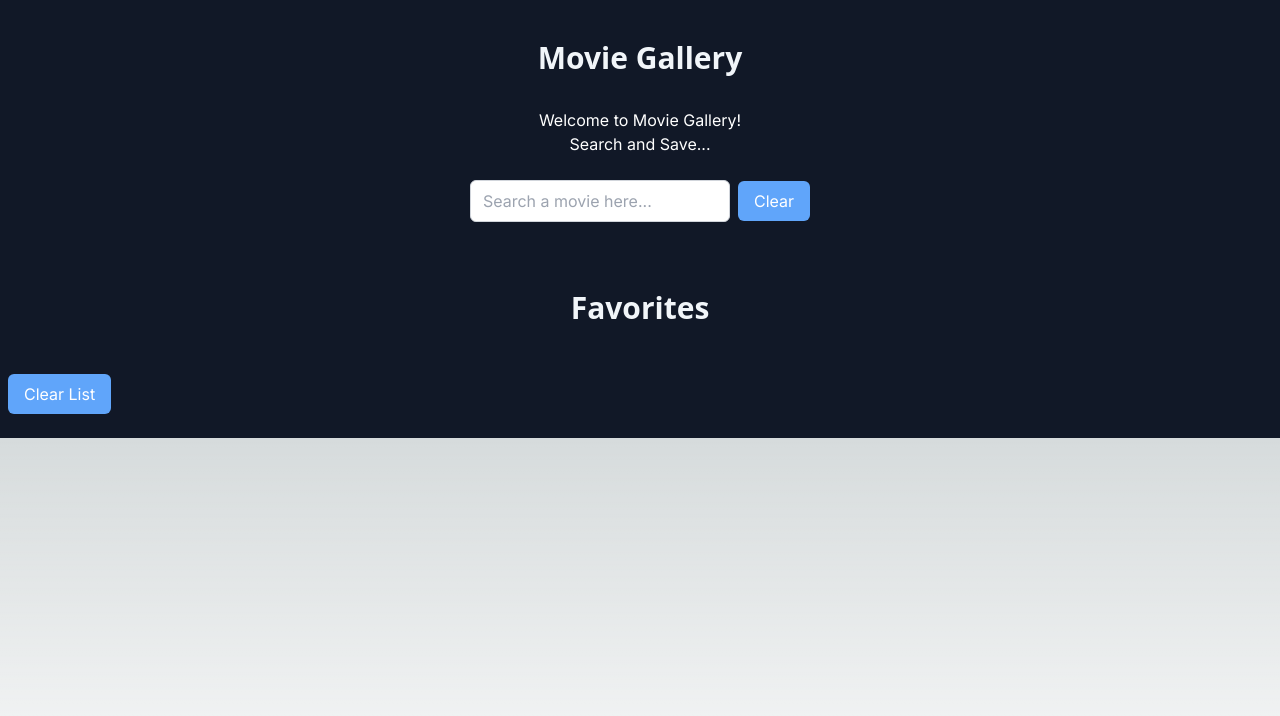
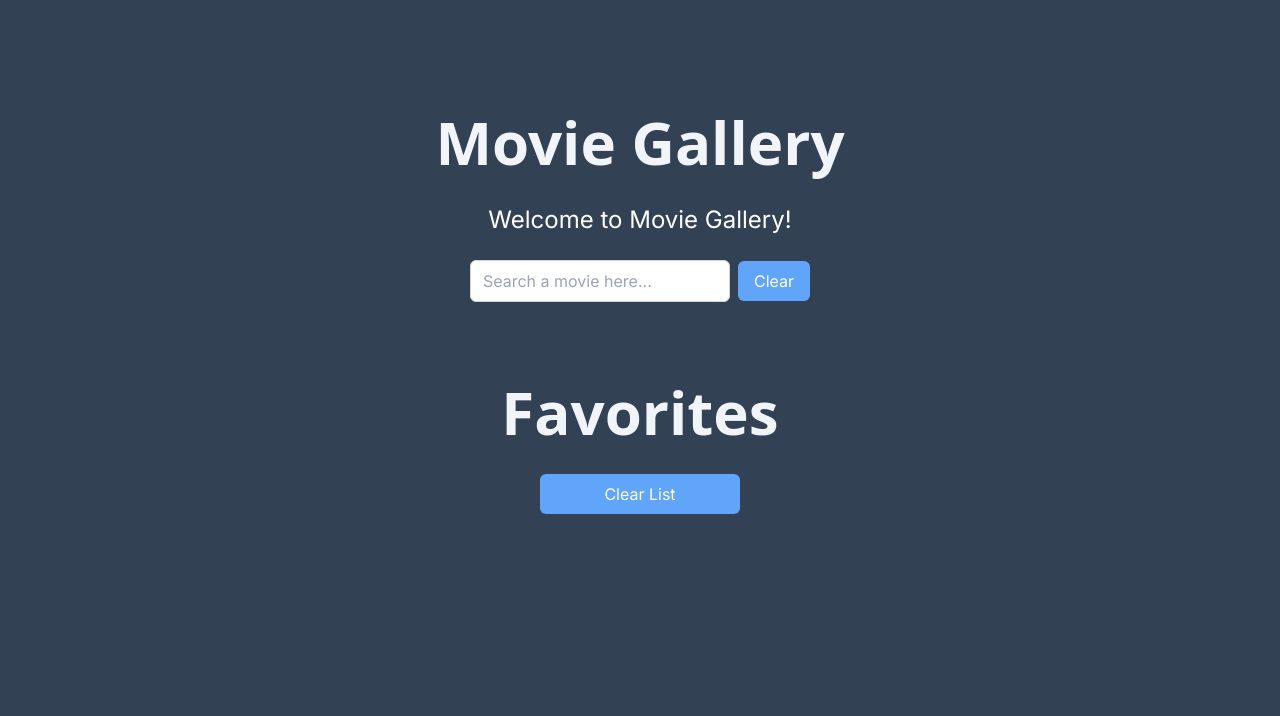
Before and after one commit to Jeffrey-Rivera/cprg306-projectphase2, a Next.js app: page / in a window 1280 px wide. Shown: the top 716 px of the page. Built offline with nearby package versions, Linux system fonts and the light colour scheme.

Commit message:
components fourth part

```diff
--- a/app/components/movie-list.js
+++ b/app/components/movie-list.js
@@ -11,6 +11,7 @@ export default function MovieList({movies, handleFavoritesClick, FavoriteCompone
                 <p className="text-sm">⭐{movie.Ratings.find(r => r.Source === "Internet Movie Database")?.Value}</p>}
               </div>
             </div>
+
             <div className="text-sm pt-2 text-gray-400">
               <p>Type: {movie.Type}</p>
               <p>Genre: {movie.Genre}</p>
--- a/app/components/movieListHeading.js
+++ b/app/components/movieListHeading.js
@@ -1,7 +1,7 @@
 export default function MovieListHeading ({ heading }) {
     return (
       <div>
-        <h1 className="text-3xl p-8 font-bold text-center font-sans text-slate-100">{heading}</h1>
+        <h1 className="text-6xl p-8 font-bold text-center font-sans text-slate-100">{heading}</h1>
       </div>
     );
   }
--- a/app/components/removeFavorites.js
+++ b/app/components/removeFavorites.js
@@ -2,9 +2,9 @@ export default function RemoveFavorites({ onClick }) {
     return (
       <button
         onClick={onClick}
-        className="text-white bg-gray-700 hover:bg-gray-600 font-bold py-2 px-4 rounded"
+        className="text-red-800 bg-gray-500 hover:bg-gray-200 font-bold py-2 px-4 rounded"
       >
-        "REMOVE MOVIE"
+        REMOVE MOVIE
       </button>
     );
   }
--- a/app/layout.js
+++ b/app/layout.js
@@ -4,7 +4,7 @@ import "./globals.css";
 const inter = Inter({ subsets: ["latin"] });
 
 export const metadata = {
-  title: "Create Next App",
+  title: "Movie Gallery",
   description: "Generated by create next app",
 };
 
--- a/app/page.js
+++ b/app/page.js
@@ -26,7 +26,7 @@ function Alert({ message, isVisible, onClose }) {
   if (!isVisible) return null;
 
   return (
-    <div className="fixed top-0 left-0 right-0 bg-green-500 text-white text-center py-4">
+    <div className="fixed top-0 left-0 right-0 bg-gray-500 text-white text-center py-3">
       {message}
       <button onClick={onClose} className="absolute top-1 right-2 text-xl">&times;</button>
     </div>
@@ -76,12 +76,12 @@ export default function Page() {
           setErrorMessage('');
         } else {
           setMovies([]);
-          setErrorMessage('Movie not found!');
+          setErrorMessage('Movie not in Gallery!');
         }
       } catch (error) {
         console.error('Error fetching movies:', error);
         setIsLoading(false);
-        setErrorMessage('Failed to fetch movies. Please try again later.');
+        setErrorMessage('Failed to fetch movies. Please try again.');
         setMovies([]);
       }
     };
@@ -122,7 +122,7 @@ export default function Page() {
   };
 
   const clearFavorites = () => {
-    const confirmClear = window.confirm("Are you sure you want to clear all favorites?");
+    const confirmClear = window.confirm("Remove all saved Favorites?");
     if (confirmClear) {
       setFavorites([]);
       localStorage.setItem('react-movie-app-favorites', JSON.stringify([]));
@@ -130,18 +130,17 @@ export default function Page() {
   };
 
   return (
-    <main className="bg-gray-900 p-2">
-
-      <div className="mb-9">
-        <MovieListHeading heading="Movie Gallery" />
-        <p className="text-center text-white">Welcome to Movie Gallery!</p>
-        <p className="text-center text-white">Search and Save...</p>
+    <main className="bg-slate-700 min-h-screen p-20">
+      <div className="mb-12">
+        <MovieListHeading heading="Movie Gallery"/>
+        <p className="text-center text-2xl text-white">Welcome to Movie Gallery!</p>
         <div className="flex flex-col items-center justify-center mt-6">
             <SearchBox value={searchValue} onChange={setSearchValue} onClear={handleClearSearch} />
             {isLoading && <p className="text-white">Loading...</p>}
             {errorMessage && <p className="text-red-600">{errorMessage}</p>}
         </div>
       </div>
+
       <div>
         <MovieList
           movies={movies}
@@ -160,12 +159,12 @@ export default function Page() {
           FavoriteComponent={RemoveFavorites}/>
       </div>
 
-      <div>
+      <div class="flex justify-center">
       <button
-          onClick={clearFavorites}
-          className="bg-blue-400 text-white px-4 py-2 rounded-md hover:bg-blue-700 transition duration-300 ease-in-out my-4">
-          Clear List
-        </button>
+        onClick={clearFavorites}
+        class="bg-blue-400 text-white px-16 py-2 rounded-md hover:bg-blue-700 transition duration-300 ease-in-out">
+        Clear List
+      </button>
       </div>
 
       <Alert
```
